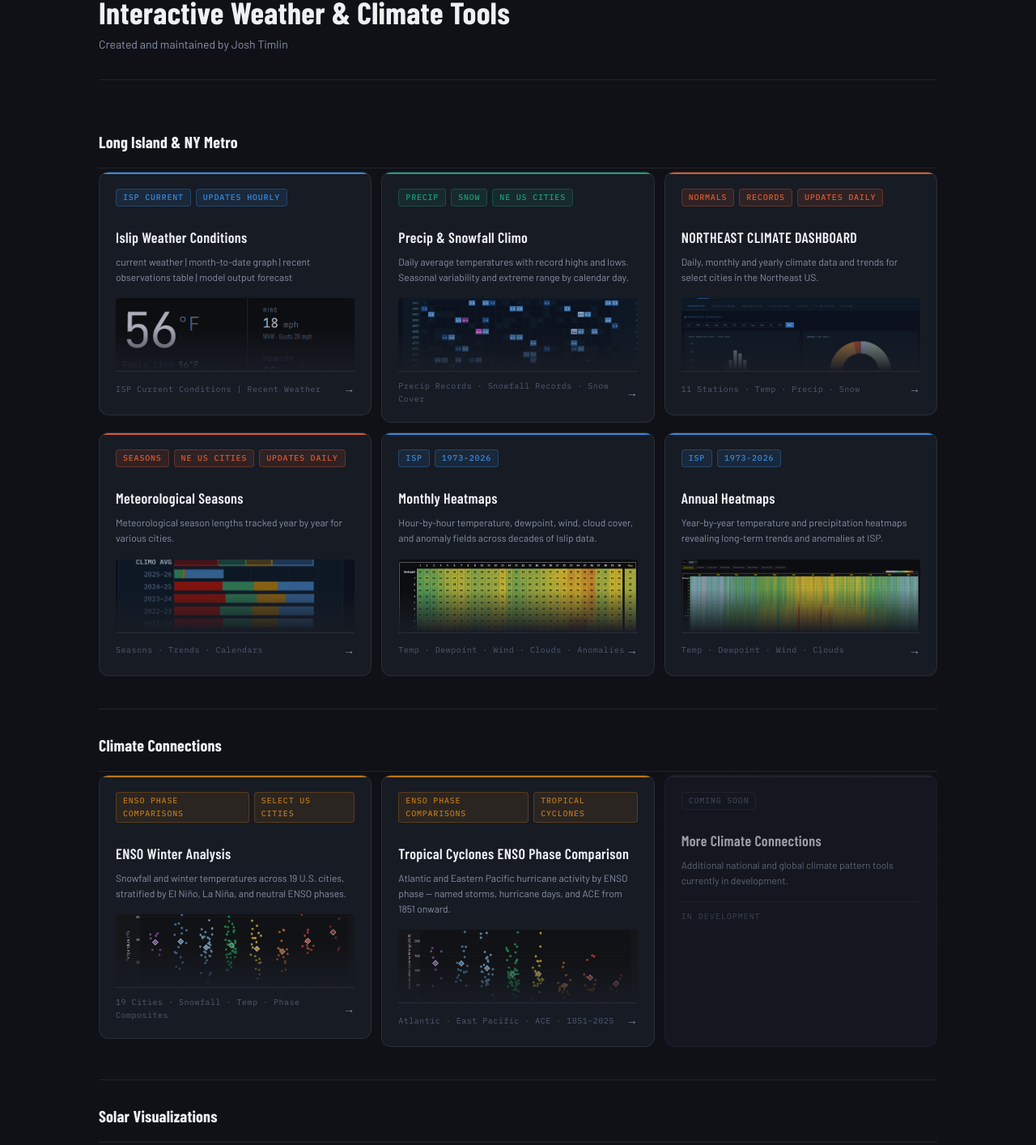
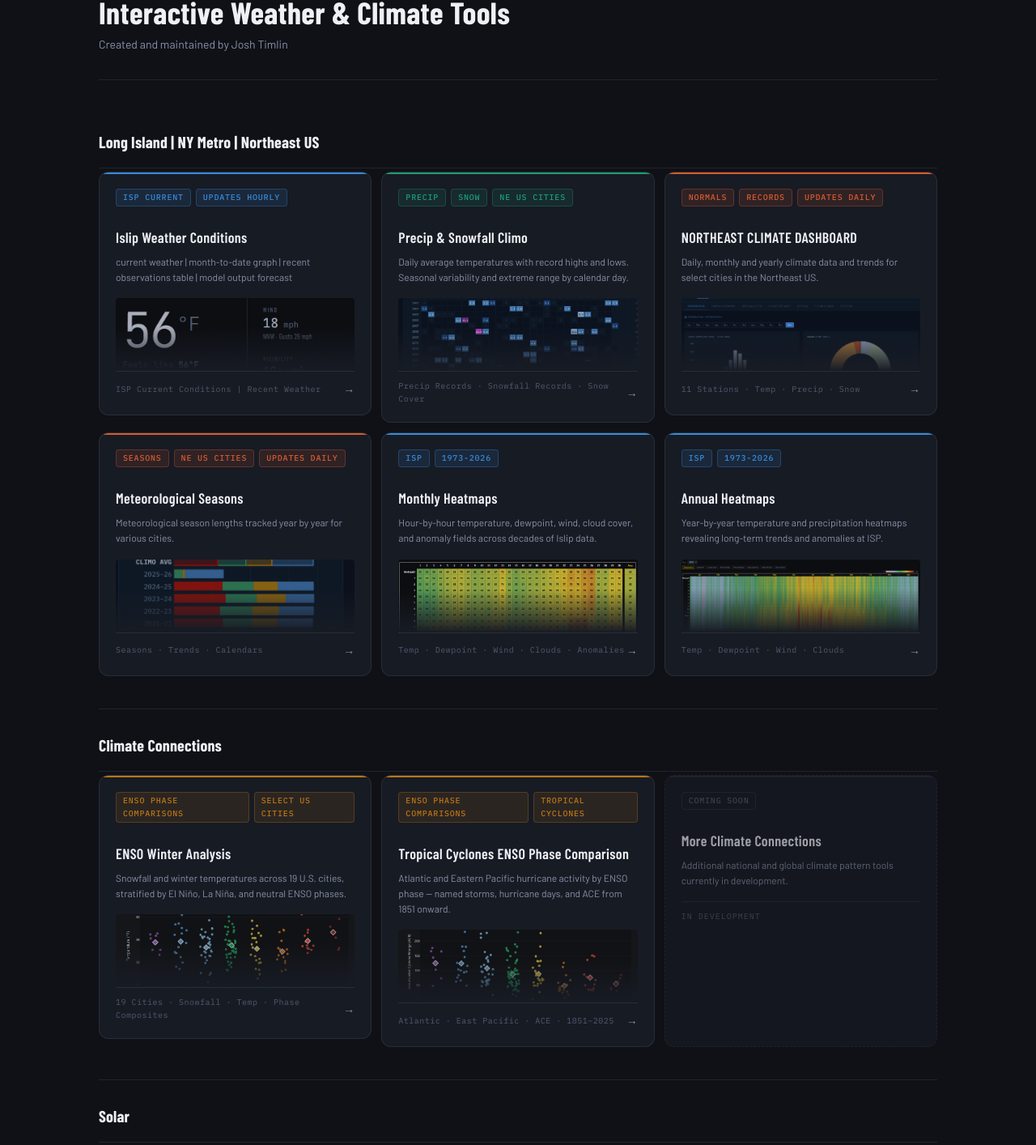
Before and after one commit to josht3113/context-climate, a React (Vite) app: page /#/ in a window 1280 px wide. Shown: the part 130-1544 px from the top of the page at 81% size. Built offline with nearby package versions, Linux system fonts and the light colour scheme.

Commit message:
Update Home.jsx

```diff
--- a/src/pages/Home.jsx
+++ b/src/pages/Home.jsx
@@ -9,7 +9,7 @@ import styles from './Home.module.css'
 const SECTIONS = [
   {
     id:    'local',
-    label: 'Long Island & NY Metro',
+    label: 'Long Island | NY Metro | Northeast US',
     cards: [
       {
         tags:       ['ISP Current', 'Updates Hourly'],
@@ -104,7 +104,7 @@ const SECTIONS = [
   },
   {
     id:    'solar',
-    label: 'Solar Visualizations',
+    label: 'Solar',
     cards: [
       {
         tags:       ['Solar', 'Astronomy', 'Interactive'],
```
